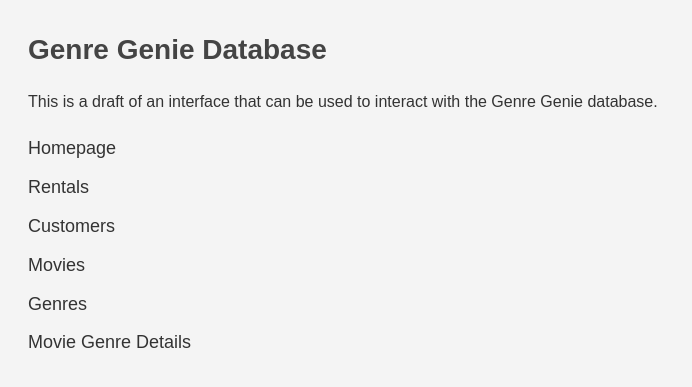
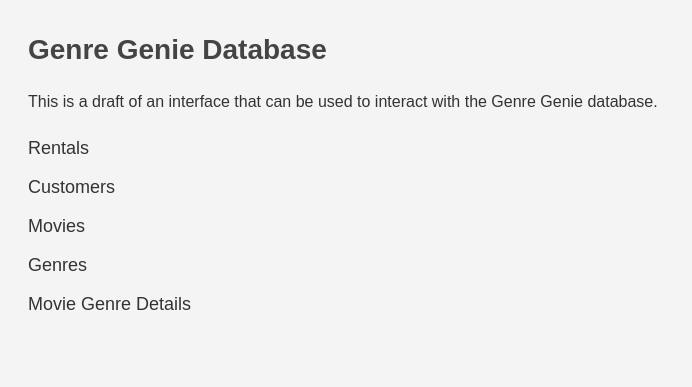
Before and after one commit to tom-the-magnus/CS_340_Database_Website, a Flask app: page /index in a window 1280 px wide. Shown: the top 387 px of the page, without its empty margins (0-692 px from the left). Run offline with Flask 3, Linux system fonts and the light colour scheme; some libraries are stand-ins or nearby versions.

Commit message:
Remove homepage link from homepage

```diff
--- a/templates/index.j2
+++ b/templates/index.j2
@@ -10,7 +10,6 @@
     <h2>Genre Genie Database</h2>
     <p>This is a draft of an interface that can be used to interact with the Genre Genie database.</p>
     <ul>
-        <li><a href="/index">Homepage</a></li>
         <li><a href="/rentals">Rentals</a></li>
         <li><a href="/customers">Customers</a></li>
         <li><a href="/movies">Movies</a></li>
```
